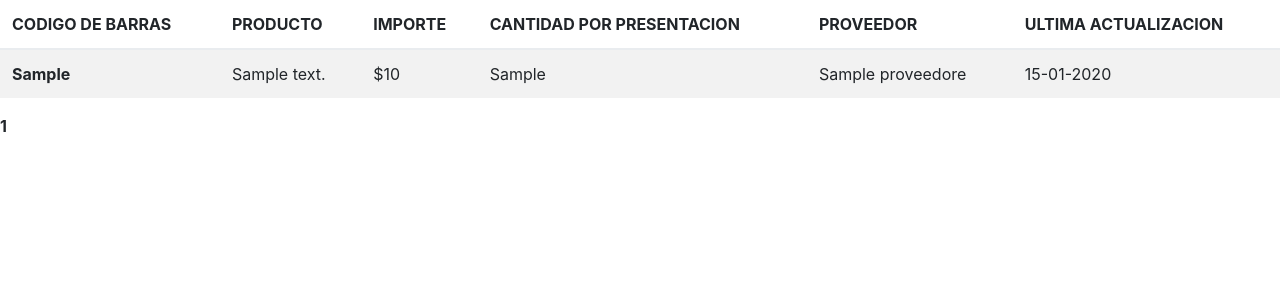
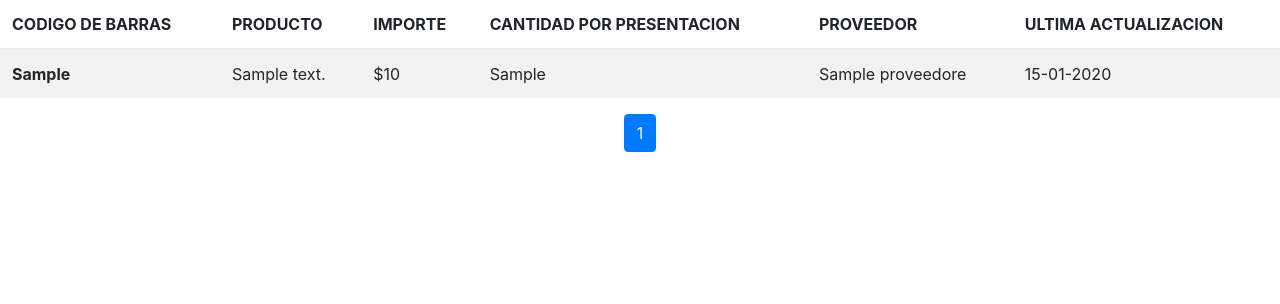
Before and after one commit to papelgames/aicrag, a Python web app: template app/consultas/templates/consultas/consulta_productos.html in a window 1280 px wide. Shown: the part 237-541 px from the top of the page. Run offline with Jinja, Linux system fonts and the light colour scheme; the template is opened without the code that fills it: most values are stand-ins (such as "Sample title", 1, 10 or a date in 2020); form fields are guessed from the names that the template uses; some libraries are stand-ins or nearby versions.

Commit message:
R4FE2 v2

```diff
--- a/app/consultas/templates/consultas/consulta_productos.html
+++ b/app/consultas/templates/consultas/consulta_productos.html
@@ -55,19 +55,34 @@
         {% endfor %}
     </tbody>
 </table>
-<div class=pagination>
+
+<nav aria-label="Page navigation example">
+	<ul class="pagination justify-content-center">
+            <!-- <li class="page-item disabled">
+                <a class="page-link" href="#">Anterior</a>
+            </li> -->
         {%- for page in lista_de_productos.iter_pages() %}
 			{% if page %}
+
 				{% if page != lista_de_productos.page %}
-                <a href="{{ url_for('consultas.consulta_productos', criterio= criterio, page=page) }}">{{ page }}</a>
+					<li class="page-item"><a class="page-link" href="{{ url_for('consultas.consulta_productos', criterio= criterio, page=page) }}">{{ page }}</a>
 				{% else %}
-                <strong>{{ page }}</strong>
+					<li class="page-item active">
+						<span class="page-link">
+							{{ page }}
+							<span class="sr-only">(current)</span>
+						</span>
+					</li>
                 {% endif %}
-        {% else %}
-            <span class=ellipsis>…</span>
 			{% endif %}
 		{%- endfor %}
-</div>
+        <!-- <li class="page-item">
+            <a class="page-link" href="#">Siguiente</a>
+        </li> -->
+	</ul>
+</nav>
+
+
 {% elif lista_de_productos %}
 <table class="table table-striped">
     <thead>
@@ -106,8 +121,7 @@
         {% endfor %}
     </tbody>
 </table>
-{% else %}
-<h2>No hay productos para esa busqueda.</h2>
+
 {% endif %}
 
 {% endblock %}
```
Also changed, not shown: app/consultas/routes.py (+13 -11 lines), app/gestiones/routes.py (+8 -10 lines). Lines whose indentation alone changed are shown as unchanged.
